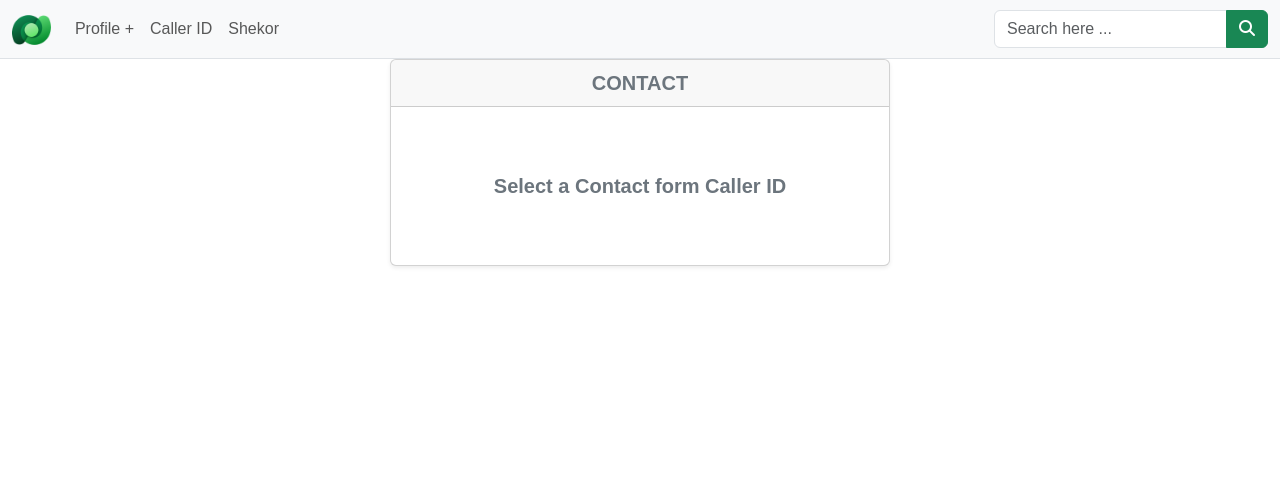
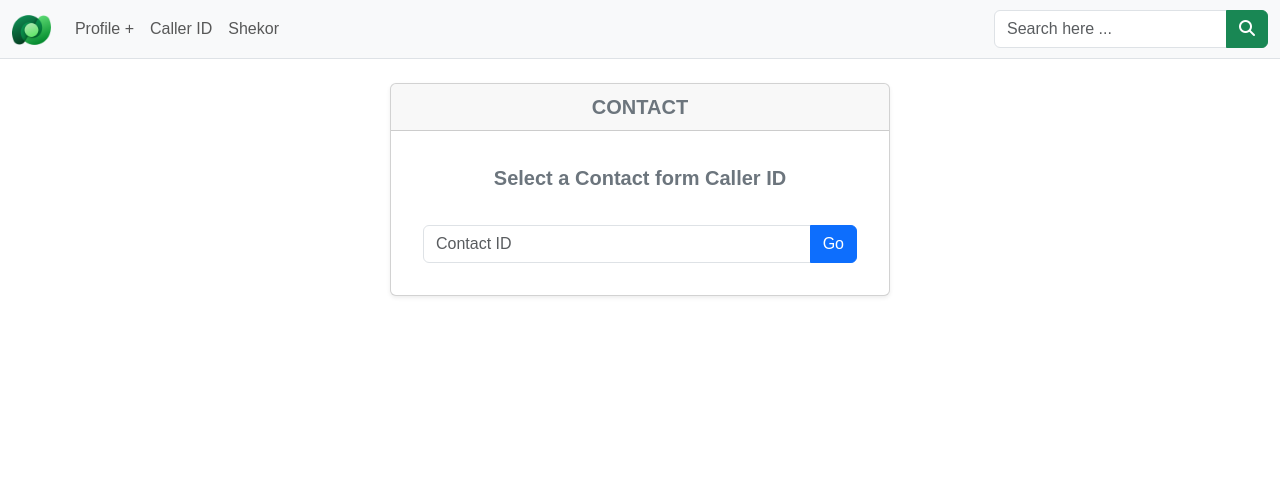
Before and after one commit to nazmul30801/dataverse, a PHP site: page /caller_id/contact.php in a window 1280 px wide. Shown: the top 496 px of the page. Run offline with PHP 8.4, Linux system fonts and the light colour scheme; data that the repository does not hold is empty.

Commit message:
Add - Contact link to caller Id row

```diff
--- a/assets/custom/css/style.css
+++ b/assets/custom/css/style.css
@@ -21,6 +21,11 @@
 
 
 /* --------------------[ Common CSS ]-------------------- */
+a {
+	font-weight: bold;
+	text-decoration: none;
+	color: var(--bs-info);
+}
 section {
 	margin-bottom: var(--bs-gutter-x);
 }
@@ -201,7 +206,6 @@
 #contact .card {
 	min-width: 350px;
 	max-width: 500px;
-	margin: auto;
 }
 #contact .card-body .row {
 	padding: 0.5rem;
--- a/caller_id/contact.php
+++ b/caller_id/contact.php
@@ -4,7 +4,7 @@
 $page_id = 4;
 require $root_dir . "page_handler.php";
 
-if (isset($_GET["id"])) {
+if (isset($_GET["id"]) && $_GET["id"] != "") {
     $result = sql_query("SELECT * FROM `caller_id` WHERE `id` = {$_GET["id"]}");
     if ($result->num_rows > 0) {
         while ($row = $result->fetch_assoc()) {
@@ -48,7 +48,16 @@
             <div class="card">
                 <div class="card-header text-center fw-bold text-secondary">CONTACT</div>
                 <div class="card-body">
-                    <div class="text-center fw-bold text-secondary py-5">Select a Contact form Caller ID</div>
+                    <div class="text-center fw-bold text-secondary py-3">Select a Contact form Caller ID</div>
+                    <form class="row-cols-lg-auto g-3 align-items-center p-3">
+                        <div class="col-12">
+                            <label class="visually-hidden" for="inlineFormInputGroupUsername">Username</label>
+                            <div class="input-group">
+                                <input type="text" name="id" class="form-control"  placeholder="Contact ID"/>
+                                <input type="submit" class="input-group-text btn btn-primary" value="Go"/>
+                            </div>
+                        </div>
+                    </form>
                 </div>
                 <!-- <div class="card-footer">Footer</div> -->
             </div>
--- a/caller_id/index.php
+++ b/caller_id/index.php
@@ -110,9 +110,11 @@
     $table_data = "";
     while ($row = $result->fetch_assoc()) {
         $connection_profile_link = profile_link($row["connectionID"]);
+        $contact_name = contact_link($row["id"], $row["name"]);
+        // $contact_number = contact_link($row["id"], $row["number"]);
         $table_data .= <<<HTML
             <tr>
-                <td>{$row["name"]}</td>
+                <td>$contact_name</td>
                 <td>{$row["number"]}</td>
                 <td>
                     <a
--- a/sections.php
+++ b/sections.php
@@ -183,6 +183,13 @@
 	return "/profile.php?id=$id\" class\"profile-link\"";
 }
 
+function contact_link($id, $text)
+{
+	return <<<HTML
+		<a href="/caller_id/contact.php?id=$id">$text</a>
+	HTML;
+}
+
 function linked_profile($id, $link_value)
 {
 	$link = profile_link($id);
```
